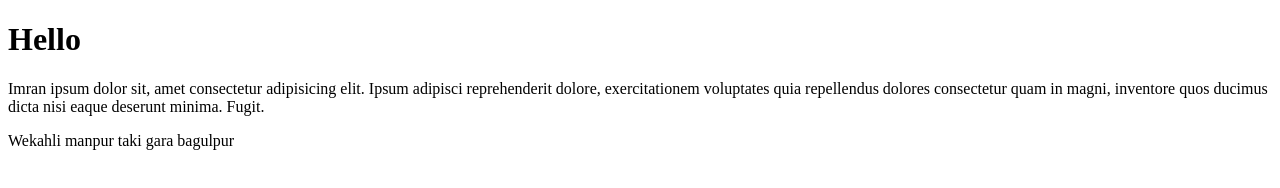
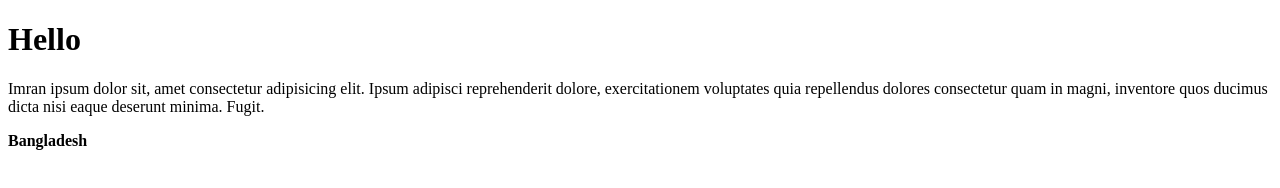
Before and after one commit to freelancerimranbd/Normal, a plain HTML site: page index.html in a window 1280 px wide. Drawn offline with Linux system fonts and the light colour scheme.

Commit message:
bangladesh

```diff
--- a/index.html
+++ b/index.html
@@ -9,6 +9,6 @@
 <body>
     <h1>Hello</h1>
     <p>Imran ipsum dolor sit, amet consectetur adipisicing elit. Ipsum adipisci reprehenderit dolore, exercitationem voluptates quia repellendus dolores consectetur quam in magni, inventore quos ducimus dicta nisi eaque deserunt minima. Fugit.</p>
-    <p>Wekahli manpur taki gara bagulpur</p>
+    <strong>Bangladesh</strong>
 </body>
 </html>
```
